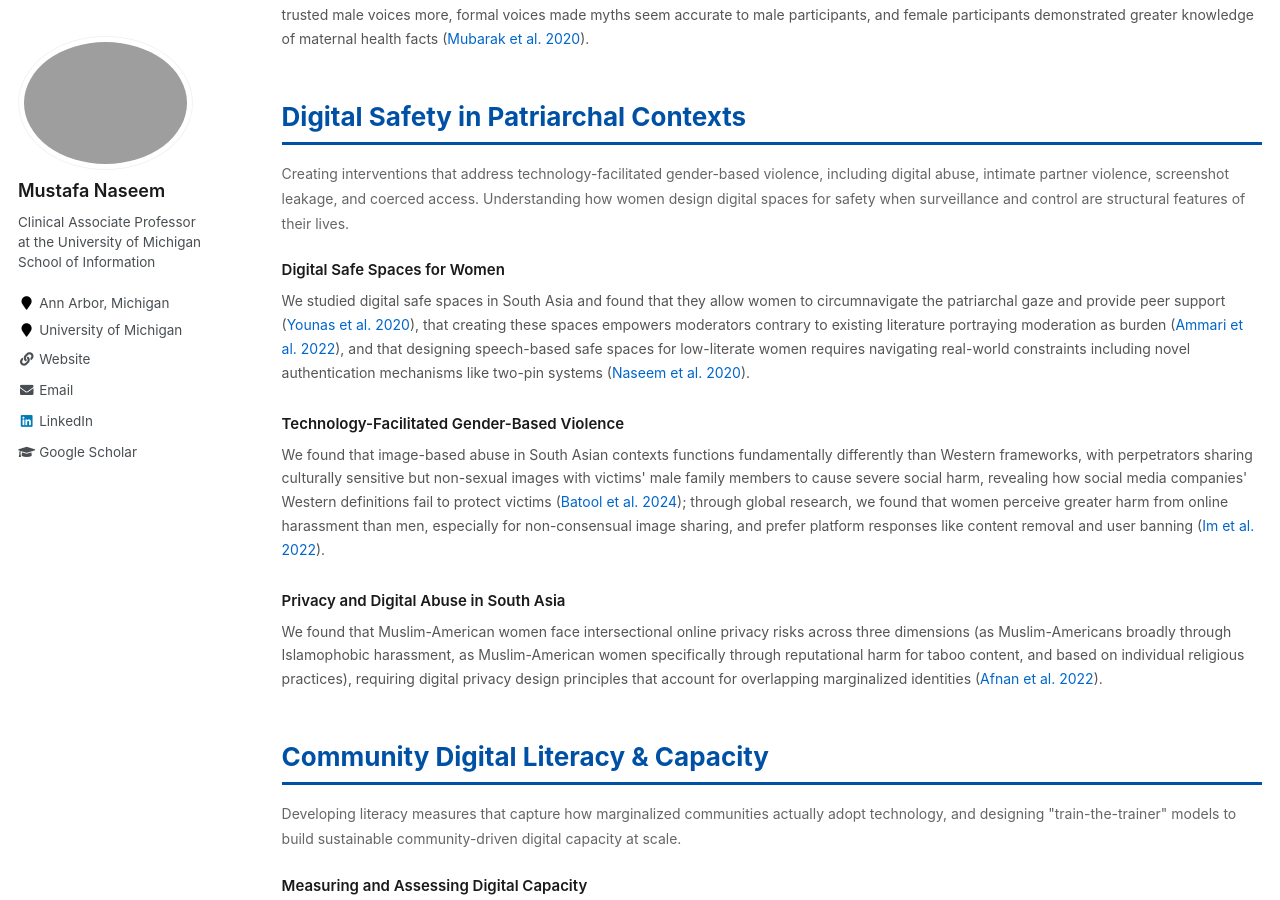
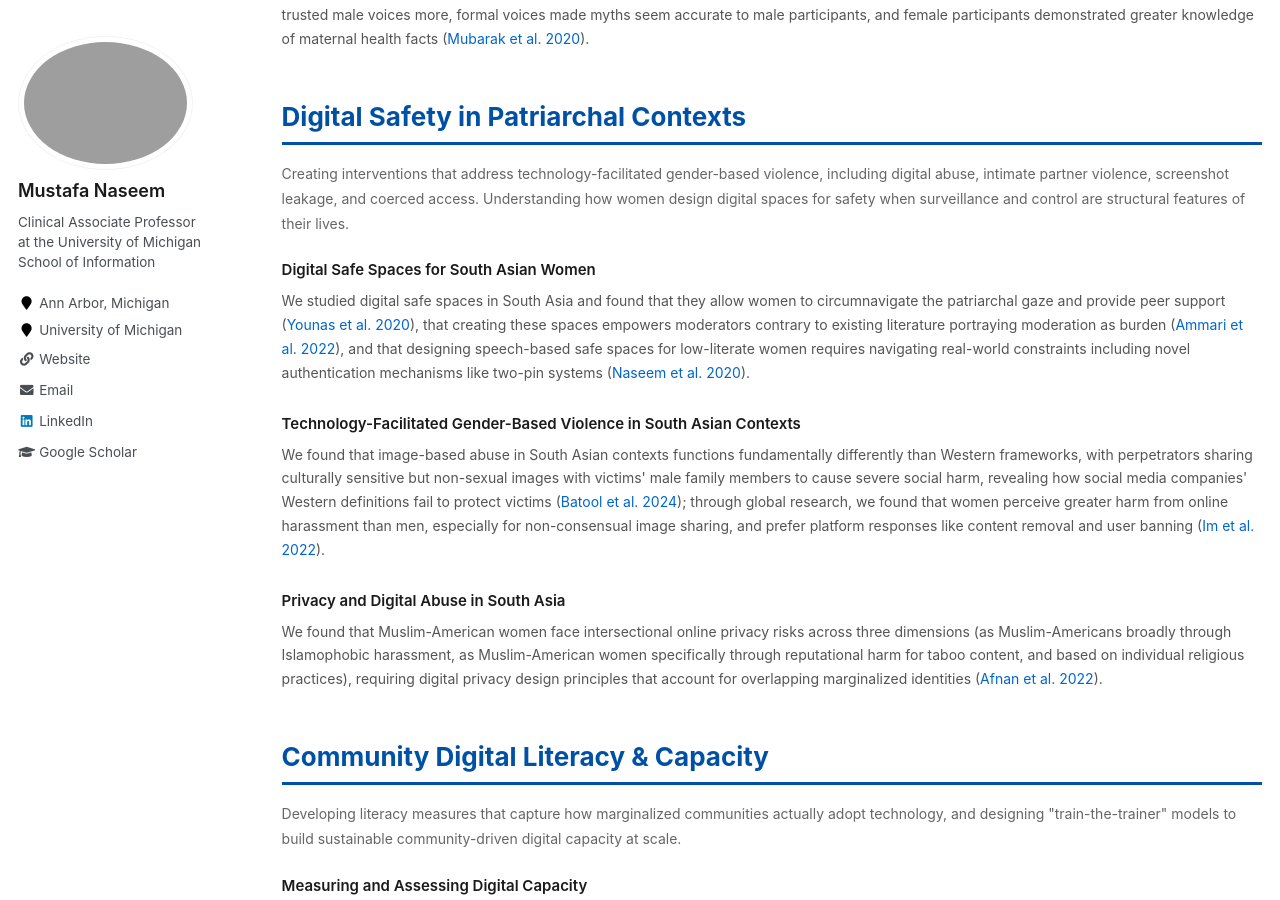
Before and after one commit to mustafanaseem/mustafanaseem.github.io, a Jekyll site: the page built from _pages/research.html, in a window 1280 px wide and 900 px high, scrolled down 759 px. Built offline with Jekyll 4.4.1, drawn with Linux system fonts in a browser that asks for light colours.

Commit message:
Update research page subheadings for South Asian context
- 'Digital Safe Spaces for Women' → 'Digital Safe Spaces for South Asian Women'
- 'Technology-Facilitated Gender-Based Violence' → 'Technology-Facilitated Gender-Based Violence in South Asian Contexts'

```diff
--- a/_pages/research.html
+++ b/_pages/research.html
@@ -90,12 +90,12 @@ We tested the impact of voice gender and formality in IVR systems for low-litera
 Creating interventions that address technology-facilitated gender-based violence, including digital abuse, intimate partner violence, screenshot leakage, and coerced access. Understanding how women design digital spaces for safety when surveillance and control are structural features of their lives.
 </div>
 
-<h3>Digital Safe Spaces for Women</h3>
+<h3>Digital Safe Spaces for South Asian Women</h3>
 <div class="subtheme-summary">
 We studied digital safe spaces in South Asia and found that they allow women to circumnavigate the patriarchal gaze and provide peer support (<a href="/files/ictd2020_patriarchy-4.pdf">Younas et al. 2020</a>), that creating these spaces empowers moderators contrary to existing literature portraying moderation as burden (<a href="/files/cscw2022_moderationempowerment-7.pdf">Ammari et al. 2022</a>), and that designing speech-based safe spaces for low-literate women requires navigating real-world constraints including novel authentication mechanisms like two-pin systems (<a href="/files/cscw2020_digitalsafespaces-7.pdf">Naseem et al. 2020</a>).
 </div>
 
-<h3>Technology-Facilitated Gender-Based Violence</h3>
+<h3>Technology-Facilitated Gender-Based Violence in South Asian Contexts</h3>
 <div class="subtheme-summary">
 We found that image-based abuse in South Asian contexts functions fundamentally differently than Western frameworks, with perpetrators sharing culturally sensitive but non-sexual images with victims' male family members to cause severe social harm, revealing how social media companies' Western definitions fail to protect victims (<a href="/files/2024_NCIDA Image Abuse.pdf">Batool et al. 2024</a>); through global research, we found that women perceive greater harm from online harassment than men, especially for non-consensual image sharing, and prefer platform responses like content removal and user banning (<a href="/files/cscw2022_womens-perspectives-4.pdf">Im et al. 2022</a>).
 </div>
```
